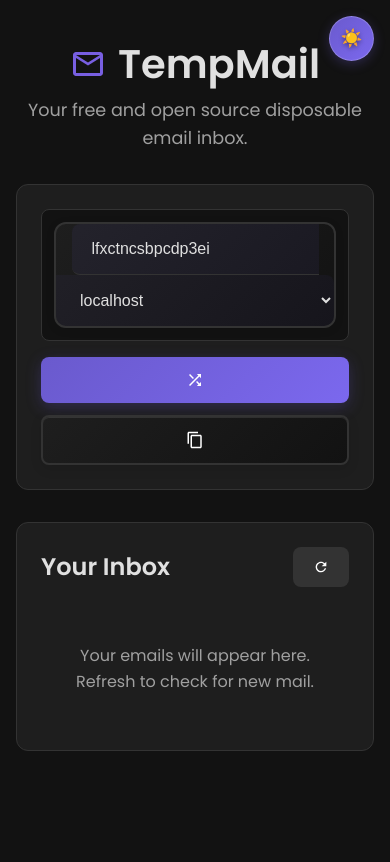
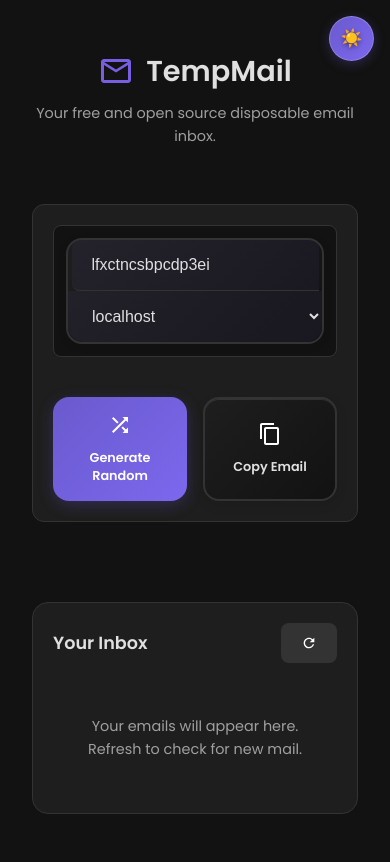
Before and after one commit to autumuhh/mail, a Flask app: page / in a window 390 px wide. Before the commit the page ends 751 px from the top, so only its background shows below. Run offline with Flask 3, Linux system fonts and the light colour scheme; data that the repository does not hold is empty.

Commit message:
移动端适配

```diff
--- a/src/frontend/static/styles/style.css
+++ b/src/frontend/static/styles/style.css
@@ -630,6 +630,31 @@
 
 /* mobile design */
 @media (max-width: 600px) {
+    /* 整体容器优化 */
+    .container {
+        padding: 1rem;
+        max-width: 100%;
+    }
+
+    /* 头部标题优化 */
+    .header h1 {
+        font-size: 1.8rem;
+        margin-bottom: 0.5rem;
+        text-align: center;
+    }
+
+    .header p {
+        font-size: 0.9rem;
+        text-align: center;
+        margin-bottom: 1.5rem;
+    }
+
+    /* 邮箱面板优化 */
+    .email-panel {
+        padding: 1.25rem;
+        margin-bottom: 1.5rem;
+    }
+
     /* make buttons turn into icons */
     .button-text {
         display: none;
@@ -638,11 +663,17 @@
     /* 手机端集成式邮箱输入框 */
     .email-input-container {
         flex-direction: column;
+        border-radius: 16px;
+        padding: 0;
+        gap: 0;
     }
 
     .email-prefix {
         border-bottom: 1px solid var(--border-color);
         min-width: unset;
+        padding: 1rem 1.25rem;
+        border-radius: 16px 16px 0 0;
+        font-size: 16px; /* 防止iOS缩放 */
     }
 
     .at-symbol {
@@ -652,21 +683,112 @@
     .domain-selector {
         min-width: unset;
         width: 100%;
+        padding: 1rem 1.25rem;
+        border-radius: 0 0 16px 16px;
+        font-size: 16px; /* 防止iOS缩放 */
+        background: rgba(var(--primary-color-rgb), 0.08);
     }
 
+    /* 移动端按钮布局 */
     .action-buttons {
-        grid-template-columns: 1fr;
-        gap: 0.75rem;
+        grid-template-columns: 1fr 1fr;
+        gap: 1rem;
+        margin-top: 1.5rem;
     }
 
     .main-action-btn {
-        padding: 0.875rem 1.25rem;
-        font-size: 0.95rem;
+        padding: 1rem;
+        font-size: 0.9rem;
+        border-radius: 16px;
+        min-height: 56px;
+        flex-direction: column;
+        gap: 0.5rem;
     }
 
     .main-action-btn img {
+        width: 24px;
+        height: 24px;
+        margin-bottom: 0.25rem;
+    }
+
+    /* 移动端显示按钮文字 */
+    .main-action-btn .button-text {
+        display: block;
+        font-size: 0.8rem;
+        font-weight: 600;
+        text-align: center;
+    }
+
+    /* 收件箱区域优化 */
+    .inbox-section {
+        padding: 1.25rem;
+        border-radius: 16px;
+        margin-top: 1.5rem;
+    }
+
+    .inbox-header {
+        margin-bottom: 1.25rem;
+        flex-wrap: wrap;
+        gap: 1rem;
+    }
+
+    .inbox-header h2 {
+        font-size: 1.1rem;
+        flex: 1;
+        min-width: 0;
+    }
+
+    /* 刷新按钮移动端优化 */
+    .refresh-btn {
+        padding: 0.75rem;
+        border-radius: 12px;
+        background: var(--surface-color);
+        border: 1px solid var(--border-color);
+    }
+
+    .refresh-btn img {
         width: 18px;
         height: 18px;
+    }
+
+    /* 邮件列表优化 */
+    .email-item {
+        border-radius: 12px;
+        margin-bottom: 0.75rem;
+        border: 1px solid var(--border-color);
+        background: var(--surface-color);
+    }
+
+    .email-item:last-child {
+        border-bottom: 1px solid var(--border-color);
+    }
+
+    .email-summary {
+        padding: 1rem;
+    }
+
+    .email-details .sender {
+        font-size: 0.9rem;
+        margin-bottom: 0.25rem;
+    }
+
+    .email-details .subject {
+        font-size: 1rem;
+        font-weight: 600;
+    }
+
+    .time {
+        font-size: 0.8rem;
+        margin-top: 0.5rem;
+    }
+
+    .email-body {
+        padding: 0 1rem 1rem;
+    }
+
+    .email-body-iframe {
+        height: 300px;
+        border-radius: 12px;
     }
 
     .mailbox-info {
@@ -679,6 +801,30 @@
 
     .mailbox-actions {
         flex-direction: column;
+    }
+
+    /* 移动端占位符优化 */
+    #inbox-placeholder {
+        padding: 2rem 1rem;
+        text-align: center;
+        font-size: 0.9rem;
+    }
+
+    /* 移动端滚动优化 */
+    body {
+        -webkit-overflow-scrolling: touch;
+    }
+
+    /* 移动端点击区域优化 */
+    .email-item {
+        min-height: 60px;
+    }
+
+    .email-summary {
+        min-height: 44px;
+        display: flex;
+        flex-direction: column;
+        justify-content: center;
     }
 }
 
```
